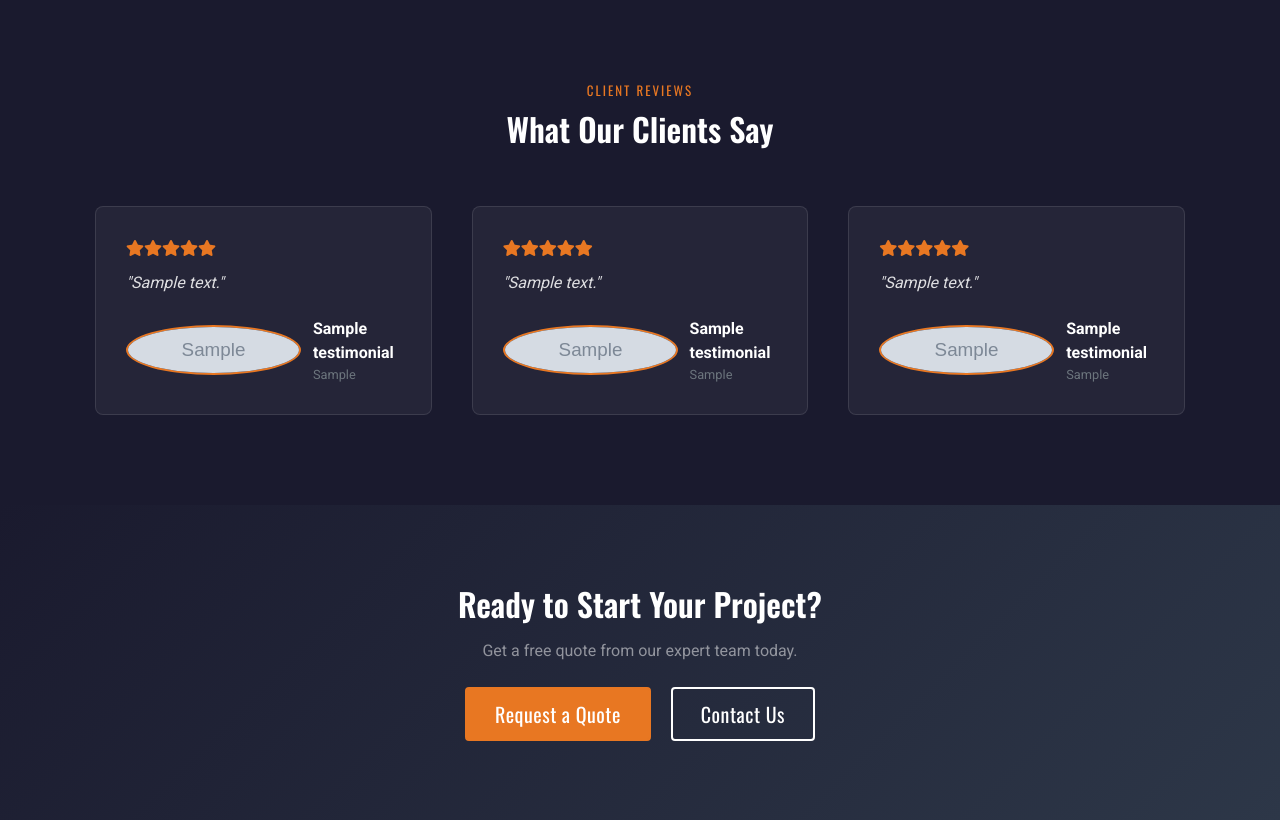
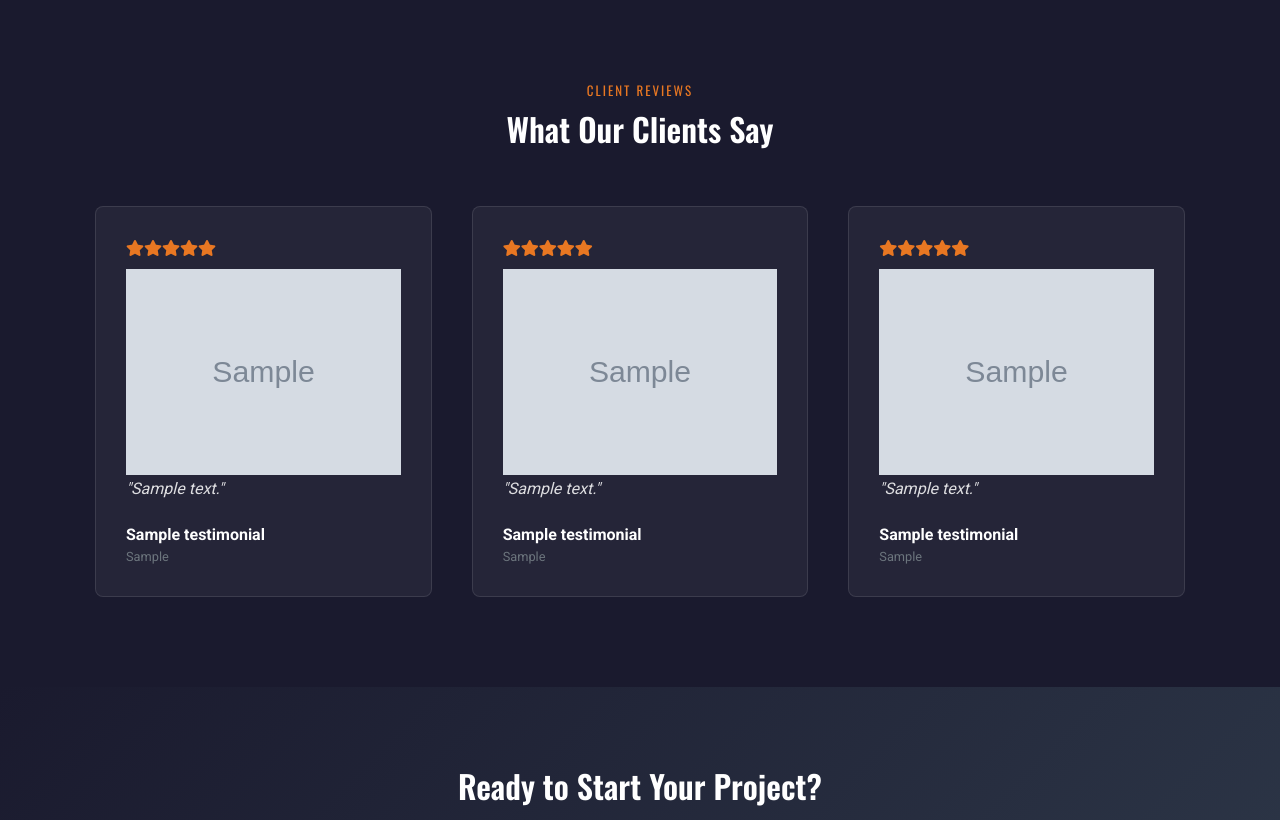
Before and after one commit to MamtaSuthar/NirmanGlobal, a Django app: page / in a window 1280 px wide. Shown: the part 3489-4309 px from the top of the page. Run offline with Django 4.2, Linux system fonts and the light colour scheme; tables that the repository leaves empty hold one stand-in row (values such as "Sample post"); grey boxes marked "Sample" are stand-in pictures; some libraries are stand-ins or nearby versions.

Commit message:
team ui changes

```diff
--- a/templates/steel/index.html
+++ b/templates/steel/index.html
@@ -276,9 +276,9 @@
                 <div class="testimonial-stars mb-2">
                     <i class="fa fa-star"></i><i class="fa fa-star"></i><i class="fa fa-star"></i><i class="fa fa-star"></i><i class="fa fa-star"></i>
                 </div>
+                <img src="{{ t.image.url }}" class="img-fluid">
                 <p class="testimonial-text">"{{ t.message }}"</p>
                 <div class="testimonial-author">
-                    <img src="{{ t.image.url }}" alt="{{ t.name }}" class="testimonial-img">
                     <div>
                         <strong>{{ t.name }}</strong>
                         <small class="d-block text-muted">{{ t.profession }}</small>
```
